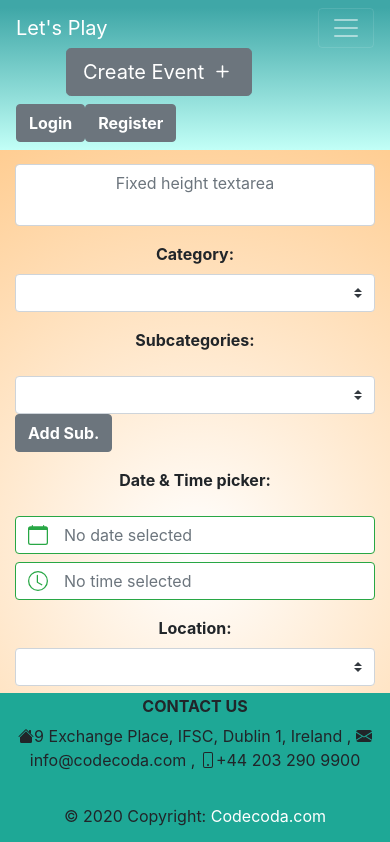
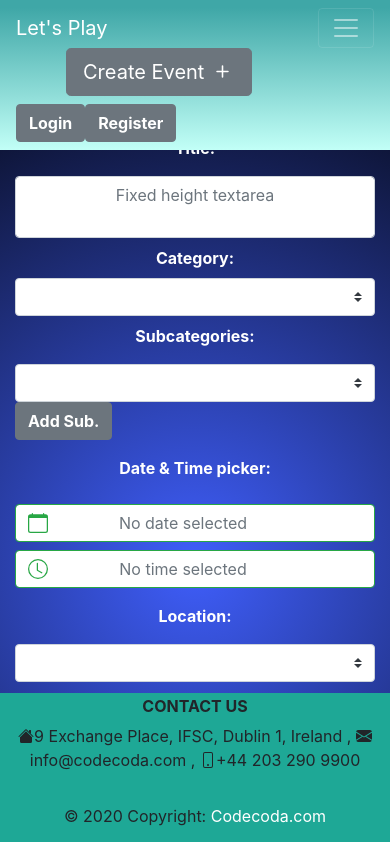
Before and after one commit to mor-ph/lavina, a Vue app in the folder WebFrontEnd/: page /createEvent in a window 390 px wide. Shown: the top 842 px of the page. Built offline with nearby package versions, Linux system fonts and the light colour scheme.

Commit message:
Change Responsive

```diff
--- a/WebFrontEnd/src/pages/Auth/Login.vue
+++ b/WebFrontEnd/src/pages/Auth/Login.vue
@@ -2,18 +2,16 @@
   <div id="signin">
     <div class="body" style="padding-bottom: 6%">
       <b-container>
-        <b-row>
-            <b-col sm="5"></b-col>
-            <b-col sm="2">
+        <b-row class="text-center">
+            <b-col>
         <h1 class="hhh">Login-in</h1>
         <br> <b-icon icon="person-fill" variant="light" font-scale="10"></b-icon>
         </b-col>
          </b-row>
 
         <b-form @submit.prevent="onSubmit" style="padding: 6%">
-          <b-row>
-            <b-col sm="3"></b-col>
-            <b-col sm="6">
+          <b-row class="text-center">
+            <b-col sm="6" offset-sm="3">
               <b-form-group class="label" id="username-input-group" label="Username:" label-for="username-input" color="white">
                 <b-form-input
                   id="username-input"
@@ -25,9 +23,8 @@
               </b-form-group>
             </b-col>
           </b-row>
-          <b-row>
-            <b-col sm="3"></b-col>
-            <b-col sm="6">
+          <b-row class="text-center">
+            <b-col sm="6" offset-sm="3">
           <b-form-group class="label" id="password-input-group" label="Password:" label-for="password-input" >
             <b-form-input
               id="password-input"
--- a/WebFrontEnd/src/pages/Auth/Register.vue
+++ b/WebFrontEnd/src/pages/Auth/Register.vue
@@ -2,9 +2,8 @@
   <div id="register">
     <div class="body" style="padding-bottom: 10%">
       <b-container>
-        <b-row>
-          <b-col sm="5"></b-col>
-          <b-col sm="2">
+        <b-row class="text-center">
+          <b-col>
             <h1 class="hhh">Register</h1>
             <br />
             <b-iconstack font-scale="10" variant="white">
@@ -22,8 +21,7 @@
         </b-row>
         <b-form @submit.prevent="onSubmit" style="padding: 2.2%">
           <b-row>
-            <b-col sm="3"></b-col>
-            <b-col sm="6">
+            <b-col sm="6" offset-sm="3">
               <b-form-group
                 class="label"
                 id="email-input-group"
@@ -44,8 +42,7 @@
             </b-col>
           </b-row>
           <b-row>
-            <b-col sm="3"></b-col>
-            <b-col sm="6">
+            <b-col sm="6" offset-sm="3">
               <b-form-group
                 class="label"
                 id="username-input-group"
@@ -64,8 +61,7 @@
             </b-col>
           </b-row>
           <b-row>
-            <b-col sm="3"></b-col>
-            <b-col sm="6">
+            <b-col sm="6" offset-sm="3">
               <b-form-group
                 class="label"
                 id="password-input-group"
@@ -82,9 +78,8 @@
               </b-form-group>
             </b-col>
           </b-row>
-          <b-row>
-            <b-col sm="3"></b-col>
-            <b-col sm="6">
+          <b-row >
+            <b-col sm="6" offset-sm="3">
               <b-form-group
                 class="label"
                 id="confirm-password-input-group"
--- a/WebFrontEnd/src/pages/CreateEvent/CreateEvent.vue
+++ b/WebFrontEnd/src/pages/CreateEvent/CreateEvent.vue
@@ -1,15 +1,13 @@
 <template>
   <div>
     <!-- Color fon -->
-    <div class="body" style="padding-bottom:10%">
+    <div class="body">
       <b-container fluid>
         <!-- Title -->
-        <b-row class="my-3">
-          <b-col sm="4"></b-col>
-
-          <b-col sm="4">
-            <div class="text-center" style="padding:5%">
-              <label for="example-i18n-picker" class="text-black">
+        <b-row class="text-center my-2">
+          <b-col sm="4" offset-sm="4">
+            <div class="text-center  my-2">
+              <label for="example-i18n-picker" class="text-white">
                 <strong>Title:</strong>
               </label>
             </div>
@@ -24,12 +22,11 @@
         </b-row>
 
         <!-- Category -->
-        <b-row class="my-3">
-          <b-col sm="4"></b-col>
+        <b-row class="text-center my-2">
 
-          <b-col sm="4">
+          <b-col sm="4" offset-sm="4">
             <div class="text-center">
-              <label for="example-category" class="text-black">
+              <label for="example-category" class="text-white">
                 <strong>Category:</strong>
               </label>
             </div>
@@ -41,22 +38,18 @@
         </b-row>
 
         <!-- Subcategory -->
-        <b-row class="my-3">
-          <b-col sm="5"></b-col>
-
-          <b-col sm="2">
+        <b-row class="text-center my-2">
+          <b-col sm="2" offset-sm="5">
             <div class="text-center">
-              <label for="example-subcategorys" class="text-black">
+              <label for="example-subcategorys" class="text-white">
                 <strong>Subcategories:</strong>
               </label>
             </div>
           </b-col>
         </b-row>
 
-        <b-row class="my-3">
-          <b-col sm="4"></b-col>
-
-          <b-col sm="3">
+        <b-row class="text-center my-2">
+          <b-col sm="3" offset-sm="4">
             <b-form-select id="example-subcategorys"></b-form-select>
           </b-col>
 
@@ -91,74 +84,65 @@
         </b-row>
 
         <!--  Date & Time picker -->
-        <b-row class="my-3">
-          <b-col sm="4"></b-col>
-
-          <b-col sm="4">
-            <div class="text-center">
-              <label for="example-i18n-picker" class="text-black">
+        <b-row class="text-center my-2">
+          <b-col sm="4" offset-sm="4">
+            <div class="text-center my-2">
+              <label for="example-i18n-picker" class="text-white">
                 <strong>Date & Time picker:</strong>
               </label>
             </div>
           </b-col>
         </b-row>
 
-        <b-row class="my-2">
-          <b-col sm="4"></b-col>
-          <b-col sm="4">
+        <b-row class="text-center my-2">
+          <b-col sm="4" offset-sm="4">
             <b-form-datepicker id="datepicker-valid" :state="true"></b-form-datepicker>
           </b-col>
         </b-row>
-        <b-row class="my-2">
-          <b-col sm="4"></b-col>
-          <b-col sm="4">
-          <b-form-timepicker id="datepicker-valid" :state="true"></b-form-timepicker>
+        <b-row class="text-center my-2">
+          <b-col sm="4" offset-sm="4">
+          <b-form-timepicker id="timepicker-valid" :state="true"></b-form-timepicker>
          </b-col>
         </b-row>
         <!-- Location -->
-        <b-row class="my-3">
-          <b-col sm="4"></b-col>
+        <b-row class="text-center my-2">
 
-          <b-col sm="4">
-            <div class="text-center">
-              <label for="example-location" class="text-black">
+          <b-col sm="4" offset-sm="4">
+            <div class="text-center my-2">
+              <label for="example-location" class="text-white">
                 <strong>Location:</strong>
               </label>
             </div>
             <b-form-select
-              class="text-center"
+              class="text-center "
               id="example-location"
             ></b-form-select>
           </b-col>
         </b-row>
 
         <!--  Details -->
-        <b-row class="my-3">
-          <b-col sm="4"></b-col>
-          <b-col sm="4">
+        <b-row class="text-center my-2">
+          <b-col sm="4" offset-sm="4">
             <div class="text-center">
-              <label for="example-i18n-picker" class="text-black">
+              <label for="example-i18n-picker" class="text-white">
                 <strong>Details:</strong>
               </label>
             </div>
           </b-col>
         </b-row>
         <b-form>
-          <b-row class="my-2">
-            <b-col sm="4"></b-col>
-            <b-col sm="4">
+          <b-row class="text-center">
+            <b-col sm="4" offset-sm="4">
               <b-form-textarea
-                class="text-center"
                 id="textarea-no-resize"
                 placeholder="Fixed height textarea"
-                rows="10"
+                rows="7"
                 no-resize
               ></b-form-textarea>
             </b-col>
           </b-row>
-          <b-row class="my-2">
-            <b-col sm="4"></b-col>
-            <b-col sm="4">
+          <b-row class="text-center my-2">
+            <b-col sm="4" offset-sm="4">
               <b-button type="submit" size="lg">Create</b-button>
             </b-col>
           </b-row>
@@ -227,9 +211,15 @@ export default {
 
 <style scoped>
 .body {
-  padding-top: 80px;
-  background: rgb(255,255,255);
-background: radial-gradient(circle, rgba(255,255,255,1) 0%, rgba(255,190,113,1) 100%);
+  padding-top: 120px;
+  padding-bottom: 150px;
+   background: #f7f7f7;
+  background: rgb(63, 94, 251);
+  background: radial-gradient(
+    circle,
+    rgba(63, 94, 251, 1) 0%,
+    rgba(0, 0, 0, 1) 100%
+  );
 }
 /*.colorbutton{
  background: rgb(33,62,62);
--- a/WebFrontEnd/src/pages/Profile/Profile.vue
+++ b/WebFrontEnd/src/pages/Profile/Profile.vue
@@ -1,3 +1,162 @@
 <template>
-    <div></div>
+    <div>
+<div class="body" style="padding-bottom:60%">
+      <b-container>
+        <b-row class="text-center">
+            <b-col>
+        <h1 class="hhh">Profile</h1>
+        <br> <b-icon icon="person-fill" variant="light" font-scale="10"></b-icon>
+        </b-col>
+         </b-row>
+         <b-form @submit.prevent="onSubmit">
+          <b-row class="text-center">
+            <b-col sm="6" offset-sm="3">
+              <b-form-group
+                class="label"
+                id="username-input-group"
+                label="Username:"
+                label-for="username-input"
+              >
+                <b-form-input class="text-center"
+                  id="username-input"
+                  type="text"
+                  placeholder="Enter Username"
+                  required
+                  v-model="username"
+                  @blur="$v.username.$touch()"
+                ></b-form-input>
+              </b-form-group>
+            </b-col>
+          </b-row>
+           <b-row>
+
+            <b-col sm="6" offset-sm="3">
+              <b-form-group
+                class="text-center"
+                id="email-input-group"
+                label="Email address:"
+                label-for="email-input"
+                description="We'll never share your email with anyone else."
+              >
+                <b-form-input class="text-center"
+                  id="email-input"
+                  type="email"
+                  placeholder="Enter email"
+                  required
+                  v-model="email"
+                  @blur="$v.email.$touch()"
+                ></b-form-input>
+                <p v-if="!$v.email.email">Please provide a valid email address.</p>
+              </b-form-group>
+            </b-col>
+          </b-row>
+          <b-row class="text-center">
+            <b-col sm="6" offset-sm="3">
+              <b-form-group
+                class="text-center"
+                id="password-input-group"
+                label="Password:"
+                label-for="password-input"
+              >
+                <b-form-input class="text-center"
+                  id="password-input"
+                  type="password"
+                  placeholder="Enter Password"
+                  required
+                  v-model="password"
+                ></b-form-input>
+              </b-form-group>
+               <b-button type="submit" variant="primary" :disabled="$v.$invalid">Update</b-button>
+            </b-col>
+          </b-row>
+
+        </b-form>
+      </b-container>
+         </div>
+    </div>
 </template>
+
+<script>
+
+import { email, sameAs } from 'vuelidate/lib/validators'
+// import axios from 'axios'
+
+export default {
+  data () {
+    return {
+      email: '',
+      username: '',
+      password: '',
+      confirmPassword: ''
+    }
+  },
+  validations: {
+    email: {
+      email
+      /*
+      unique: email => {
+        if (email === '') return true
+
+        TODO: Wait for DB
+        return axios.get('/users.json?orderBy="email"&equalTo="' + email + '"')
+          .then(res => {
+            return Object.keys(res.data).length === 0
+          })
+
+      } */
+    },
+    username: {
+      /*
+      unique: username => {
+        if (username === '') return true
+
+        TODO: Wait for DB
+        return axios.get('/users.json?orderBy="username"&equalTo="' + username + '"')
+          .then(res => {
+            return Object.keys(res.data).length === 0
+          })
+
+      } */
+    },
+    confirmPassword: {
+      sameAs: sameAs(vm => {
+        return vm.password
+      })
+    }
+  },
+  methods: {
+    onSubmit () {
+      const formData = {
+        email: this.email,
+        username: this.username,
+        password: this.password,
+        confirmPassword: this.confirmPassword
+      }
+      console.log(formData)
+      // TODO: Waiting for DB
+      // this.$store.dispatch('signup', formData)
+    }
+  }
+}
+</script>
+
+<style scoped>
+.body {
+  background: #f7f7f7;
+  background: rgb(63, 94, 251);
+  background: radial-gradient(
+    circle,
+    rgba(63, 94, 251, 1) 0%,
+    rgba(0, 0, 0, 1) 100%
+  );
+}
+.hhh{
+  padding-top: 110px;
+  text-align: center;
+  color: white;
+}
+.text-center {
+  color: white;
+  text-align: center;
+}
+</style>
```
